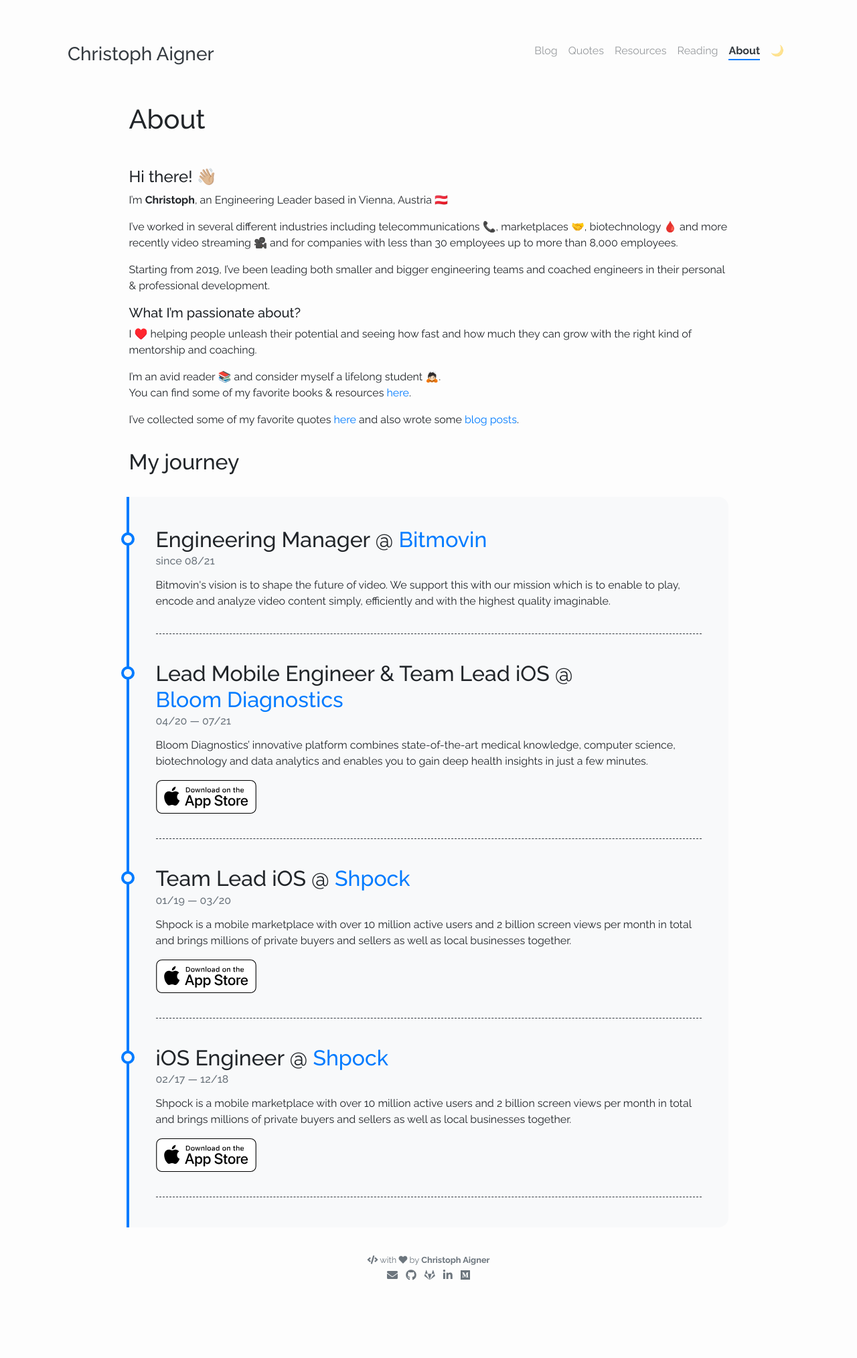
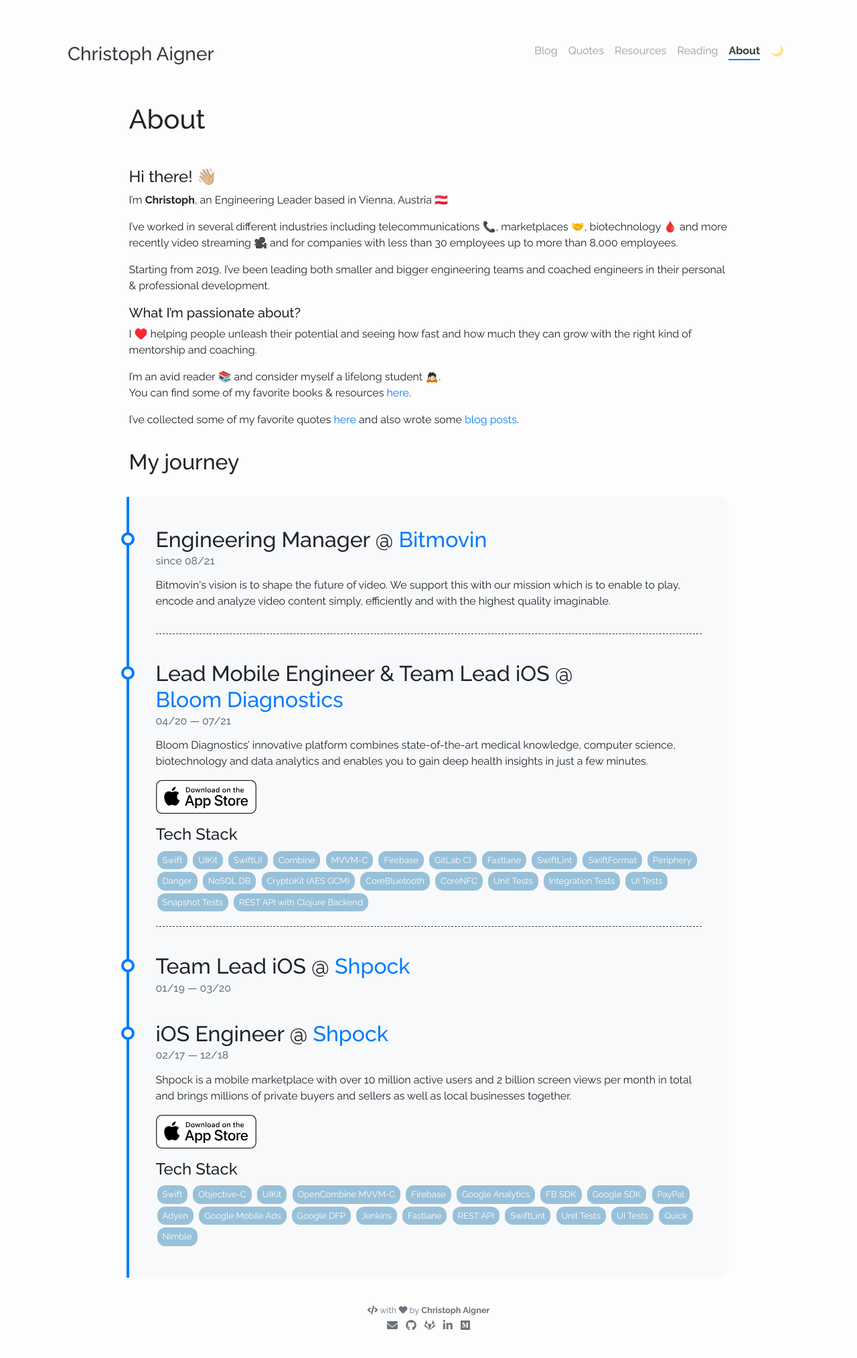
Before and after one commit to christophaigner/christophaigner.github.io, a Jekyll site: the page built from pages/about.md, in a window 1280 px wide. Shown: the whole page at 67% size. Built offline with Jekyll 4.4.1, drawn with Linux system fonts in a browser that asks for light colours; nearby versions of some CDN libraries; before the commit the page ends 1953 px from its top, so only the background shows below that.

Commit message:
Add option to hide border and tech stacks

```diff
--- a/_data/timeline.yml
+++ b/_data/timeline.yml
@@ -16,17 +16,23 @@
     Bloom Diagnostics’ innovative platform combines state-of-the-art medical knowledge,
     computer science, biotechnology and data analytics and
     enables you to gain deep health insights in just a few minutes.<br>
+  techStack: [
+    Swift, UIKit, SwiftUI, Combine,
+    MVVM-C,
+    Firebase, GitLab CI, Fastlane, SwiftLint, SwiftFormat, Periphery, Danger,
+    NoSQL DB,
+    CryptoKit (AES GCM),
+    CoreBluetooth, CoreNFC,
+    Unit Tests, Integration Tests, UI Tests, Snapshot Tests,
+    REST API with Clojure Backend
+    ]
 
 - job: Team Lead iOS
   companyUrl: https://www.shpock.com/en-gb
   companyName: Shpock
-  appstoreUrl: https://apps.apple.com/gb/app/shpock-buy-sell-marketplace/id557153158?itsct=apps_box_link&itscg=30200
   from: 01/19
   to: 03/20
-  details: Shpock is a mobile marketplace with over 10 million active users
-    and 2 billion screen views per month in total and
-    brings millions of private buyers and sellers as well as
-    local businesses together.<br>
+  hideBorder: true
 
 - job: iOS Engineer
   companyUrl: https://www.shpock.com/en-gb
@@ -38,3 +44,12 @@
     and 2 billion screen views per month in total and
     brings millions of private buyers and sellers as well as
     local businesses together.<br>
+  techStack: [
+    Swift, Objective-C, UIKit, OpenCombine
+    MVVM-C,
+    Firebase, Google Analytics, FB SDK, Google SDK,
+    PayPal, Adyen, Google Mobile Ads, Google DFP,
+    Jenkins, Fastlane, REST API, SwiftLint,
+    Unit Tests, UI Tests, Quick, Nimble
+    ]
+  hideBorder: true
--- a/_includes/about/timeline.html
+++ b/_includes/about/timeline.html
@@ -2,7 +2,7 @@
   <div class="timeline-body bg-themed">
     {% for timelineEntry in site.data.timeline %}
     <div class="timeline-item">
-      <div class="content">
+      <div class="content" {% if timelineEntry.hideBorder == true %} style="border-bottom: 0px; padding-bottom: 0px;"{% endif %}>
         <h2>
           {{ timelineEntry.job }} @
           <a target="_blank" href="{{ timelineEntry.companyUrl }}"
```
